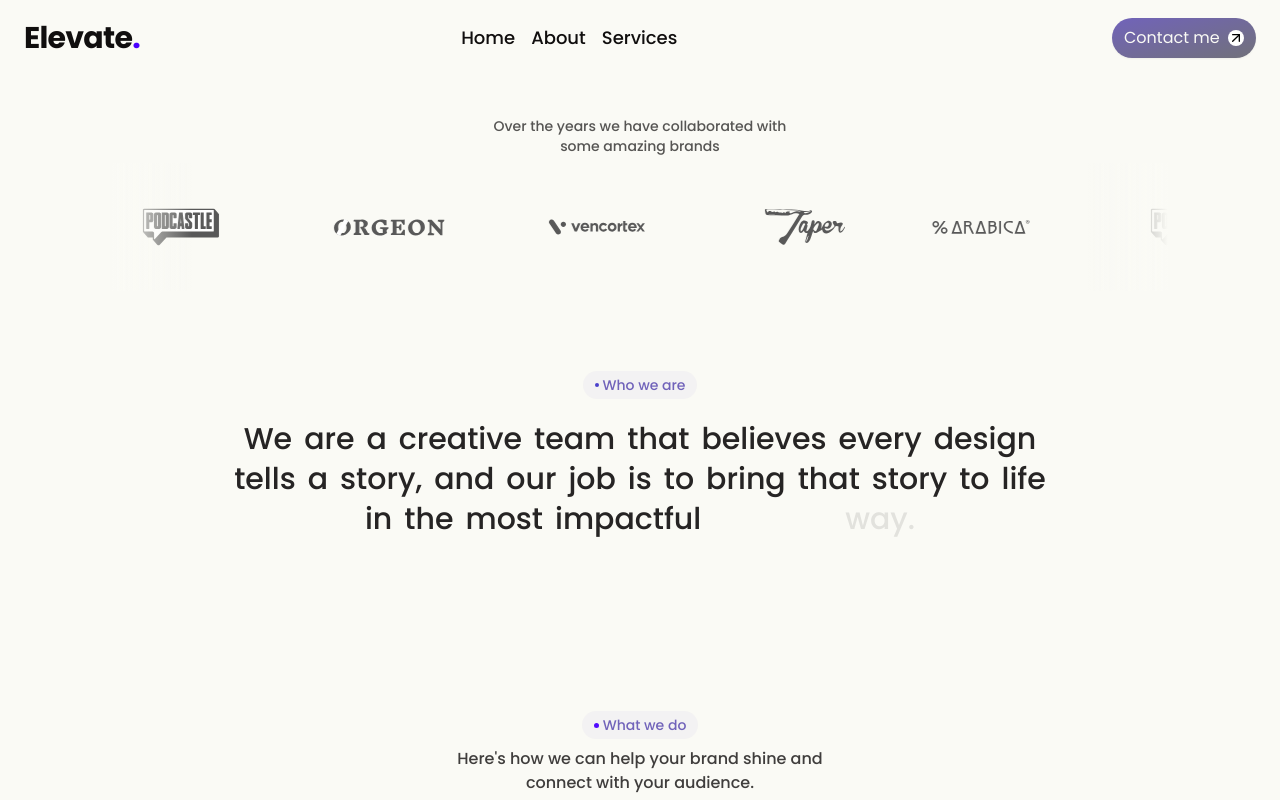
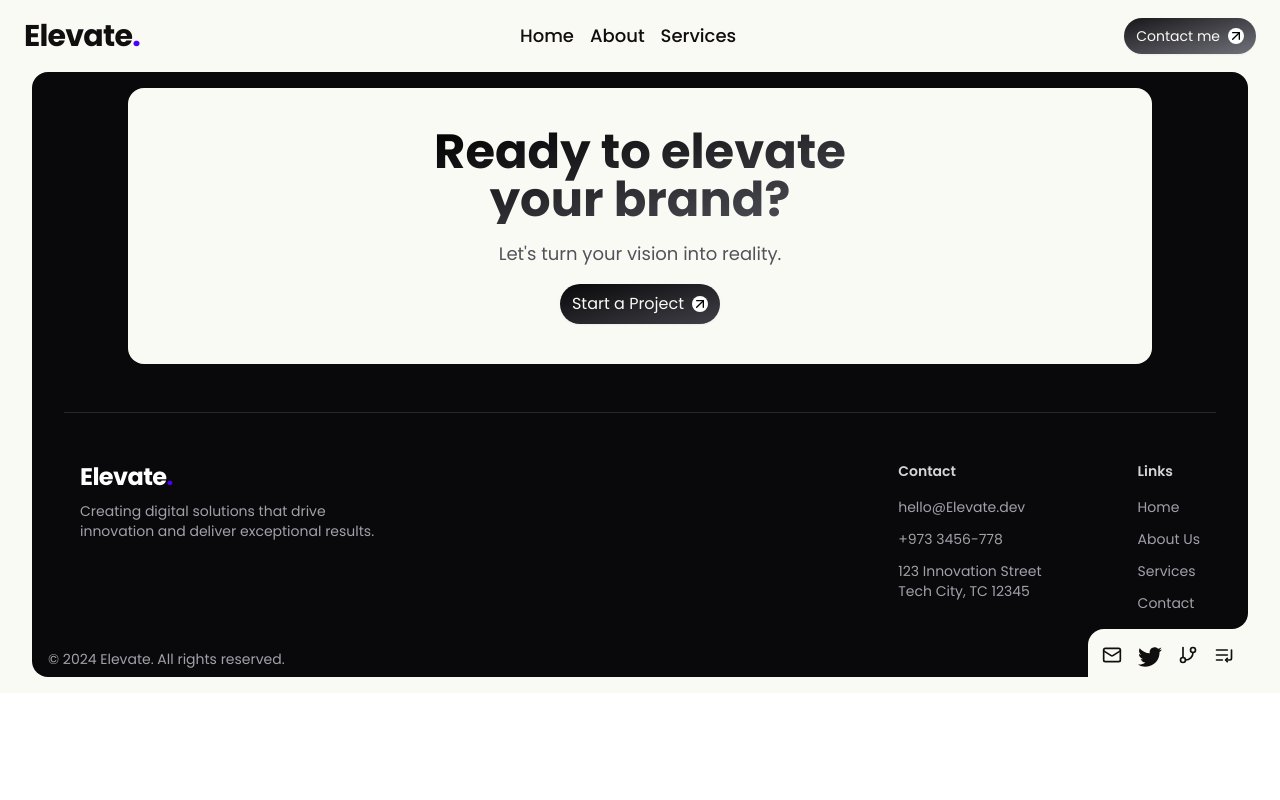
Before and after one commit to joshuadsouza500/Elevate-app, a Next.js app: page / in a window 1280 px wide. Shown: the top 800 px of the page. Built offline with nearby package versions, Linux system fonts and the light colour scheme.

Commit message:
Navbar fixes

```diff
--- a/app/components/ui/NavBar2.tsx
+++ b/app/components/ui/NavBar2.tsx
@@ -91,7 +91,8 @@ const NavBar2 = () => {
           </div>
         </div>
       </div>
-      <div className="flex  md:w-[55%]">
+      <div className="flex justify-between items-center w-full">
+        <div className="flex   ">
           <Link
             href="/"
             className=" text-background2 text-xl md:text-3xl     font-bold tracking-tight"
@@ -100,8 +101,8 @@ const NavBar2 = () => {
           </Link>
         </div>
 
-      <nav className="w-full hidden md:flex justify-between items-center   ">
-        <ul className="flex flex-row justify-around gap-4 pr-10 2xl:pr-12 mr-2  text-lg font-medium text-background2 ">
+        <nav className=" hidden md:flex justify-between items-center  ">
+          <ul className="flex flex-row justify-around gap-4  mr-2  text-lg font-medium text-background2 ">
             <li>
               <Link
                 href="#Home"
@@ -127,13 +128,14 @@ const NavBar2 = () => {
               </Link>
             </li>
           </ul>
-        <button className="group lg:w-36 border-zinc-800 text-background rounded-full  px-3 py-2  bg-gradient-to-br shadow-sm from-Purple to-zinc-500 hover:border-white">
+        </nav>
+        <button className="hidden md:block group  border-zinc-800 text-sm text-background rounded-full  px-3 py-2  bg-gradient-to-br shadow-sm from-zinc-900 to-zinc-500 hover:border-white">
           <Link href="/contact" className="  flex items-center">
             Contact me
             <ArrowUpRight className="ml-2 size-4 group-hover:rotate-45  transition-transform bg-white text-black rounded-full " />
           </Link>
         </button>
-      </nav>
+      </div>
     </MotionNav>
   );
 };
--- a/app/page.tsx
+++ b/app/page.tsx
@@ -32,14 +32,14 @@ export default function Home() {
     <>
       <motion.div className="max-w-5xl mx-auto  lg:px-6 xl:max-w-6xl 2xl:max-w-7xl   ">
         {" "}
-        {/** <Hero2 />*/}
+        {/** <Hero2 />
         <motion.div className=" mx-auto px-2 md:px-6 ">
           <Slider />
 
           <About />
           <Services />
           <Work />
-        </motion.div>
+        </motion.div>*/}
       </motion.div>
     </>
   );
```
Lines whose indentation alone changed are shown as unchanged.
